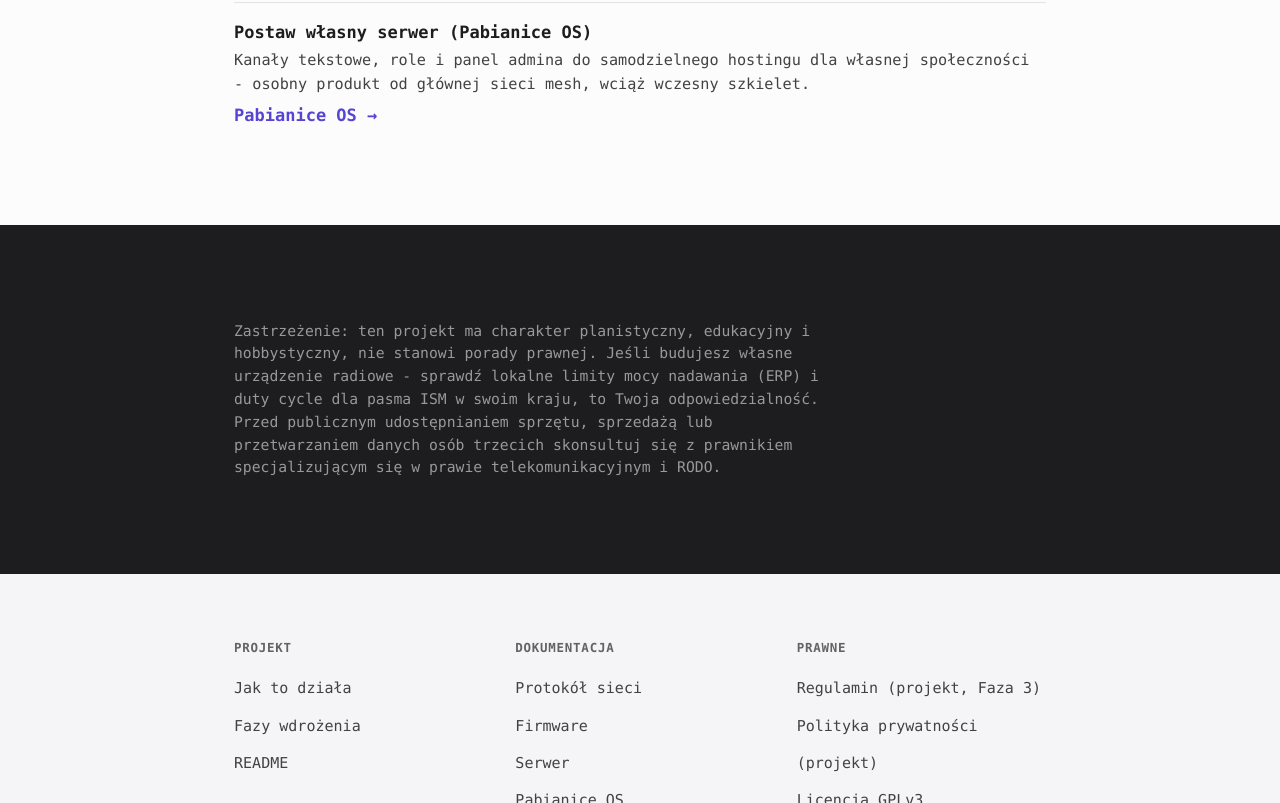
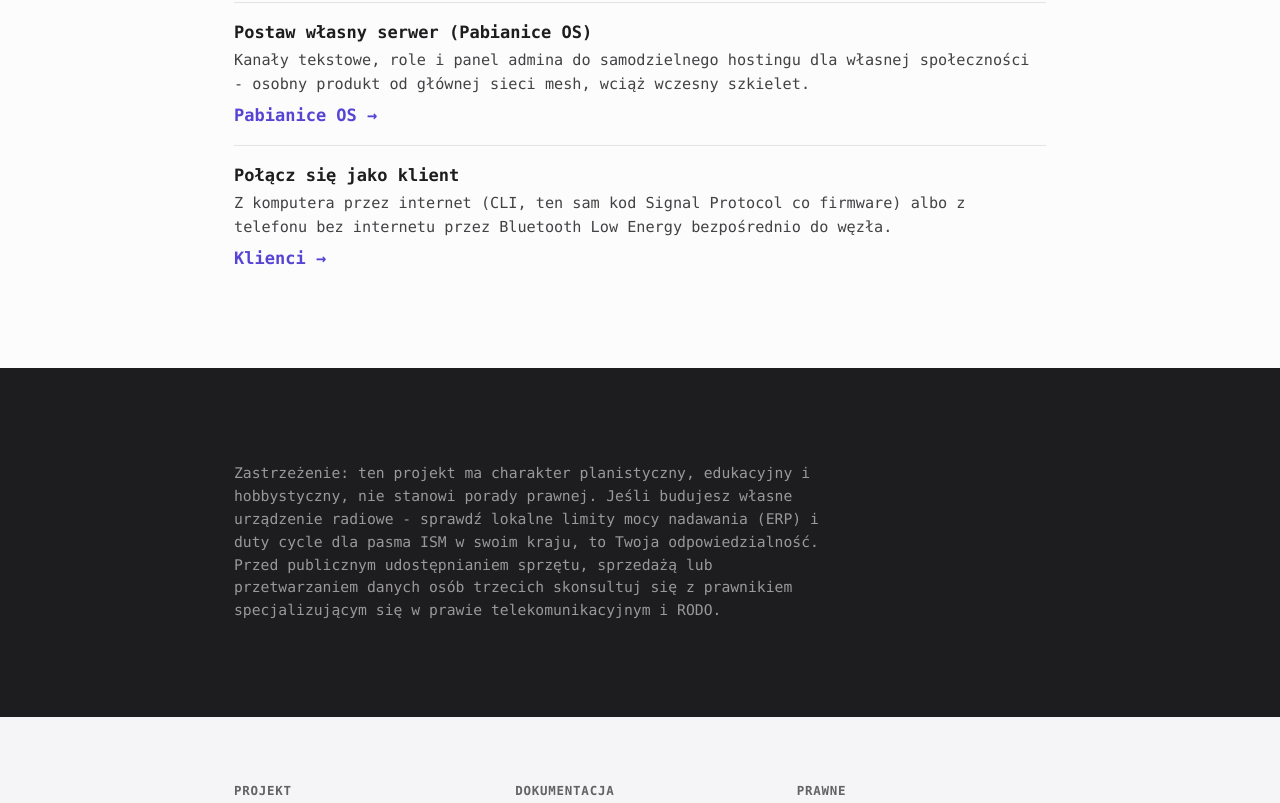
Before and after one commit to SanTobinoOfficial/PabianiceMeshOS, a plain HTML site: page index.html in a window 1280 px wide. Shown: the part 3391-4194 px from the top of the page. Drawn offline with Linux system fonts and the light colour scheme.

Commit message:
deploy: 4133ec76a3decd9cf4c5dd67f0277aa6bf89caa3

```diff
--- a/index.html
+++ b/index.html
@@ -156,6 +156,11 @@
         <div class="desc">Kanały tekstowe, role i panel admina do samodzielnego hostingu dla własnej społeczności - osobny produkt od głównej sieci mesh, wciąż wczesny szkielet.</div>
         <a href="https://github.com/SanTobinoOfficial/PabianiceMeshOS/tree/claude/pabianice-comms-start-slq0jn/pabianice-os">Pabianice OS →</a>
       </li>
+      <li>
+        <div class="title">Połącz się jako klient</div>
+        <div class="desc">Z komputera przez internet (CLI, ten sam kod Signal Protocol co firmware) albo z telefonu bez internetu przez Bluetooth Low Energy bezpośrednio do węzła.</div>
+        <a href="https://github.com/SanTobinoOfficial/PabianiceMeshOS/tree/claude/pabianice-comms-start-slq0jn/client">Klienci →</a>
+      </li>
     </ul>
   </div>
 </section>
```
